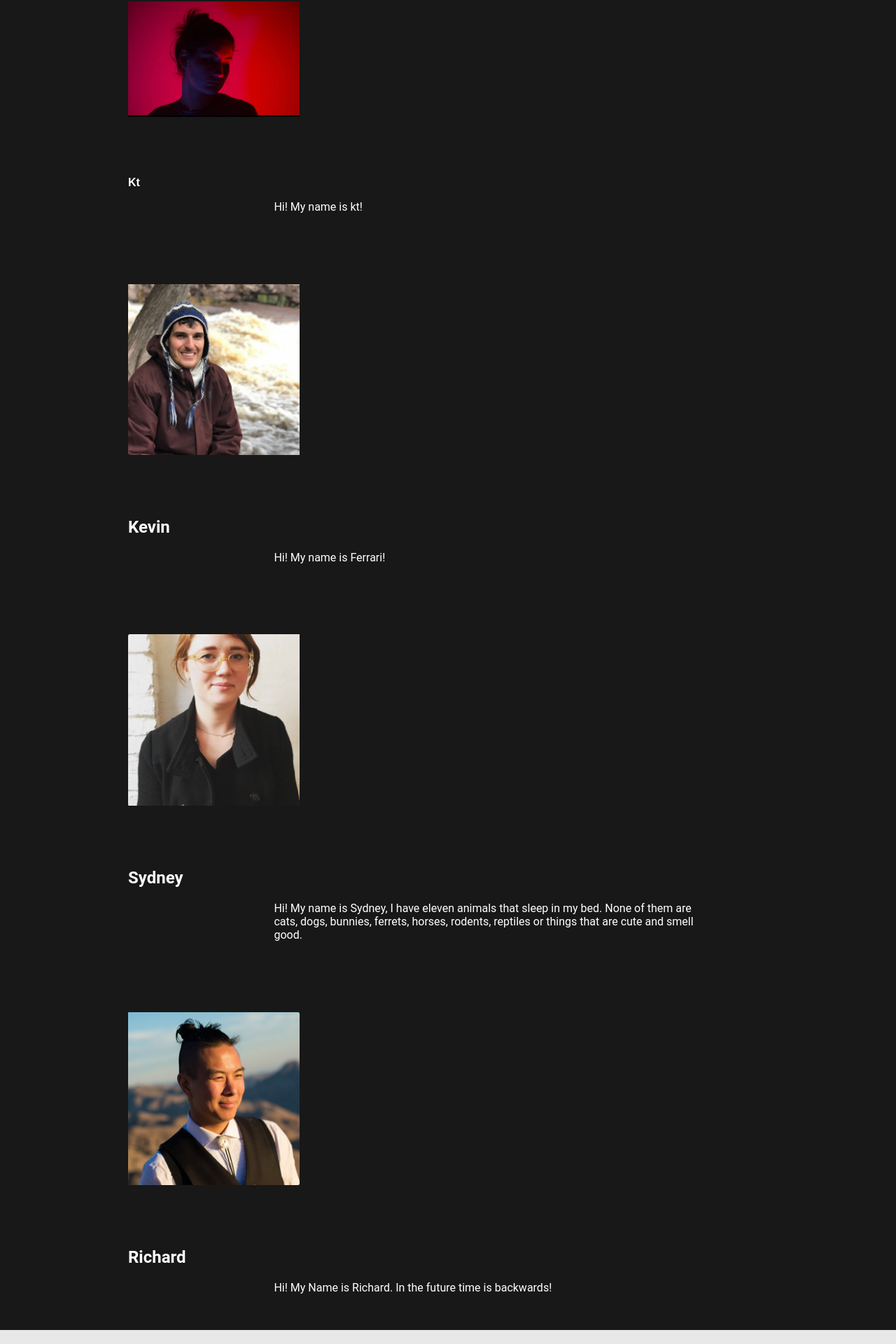
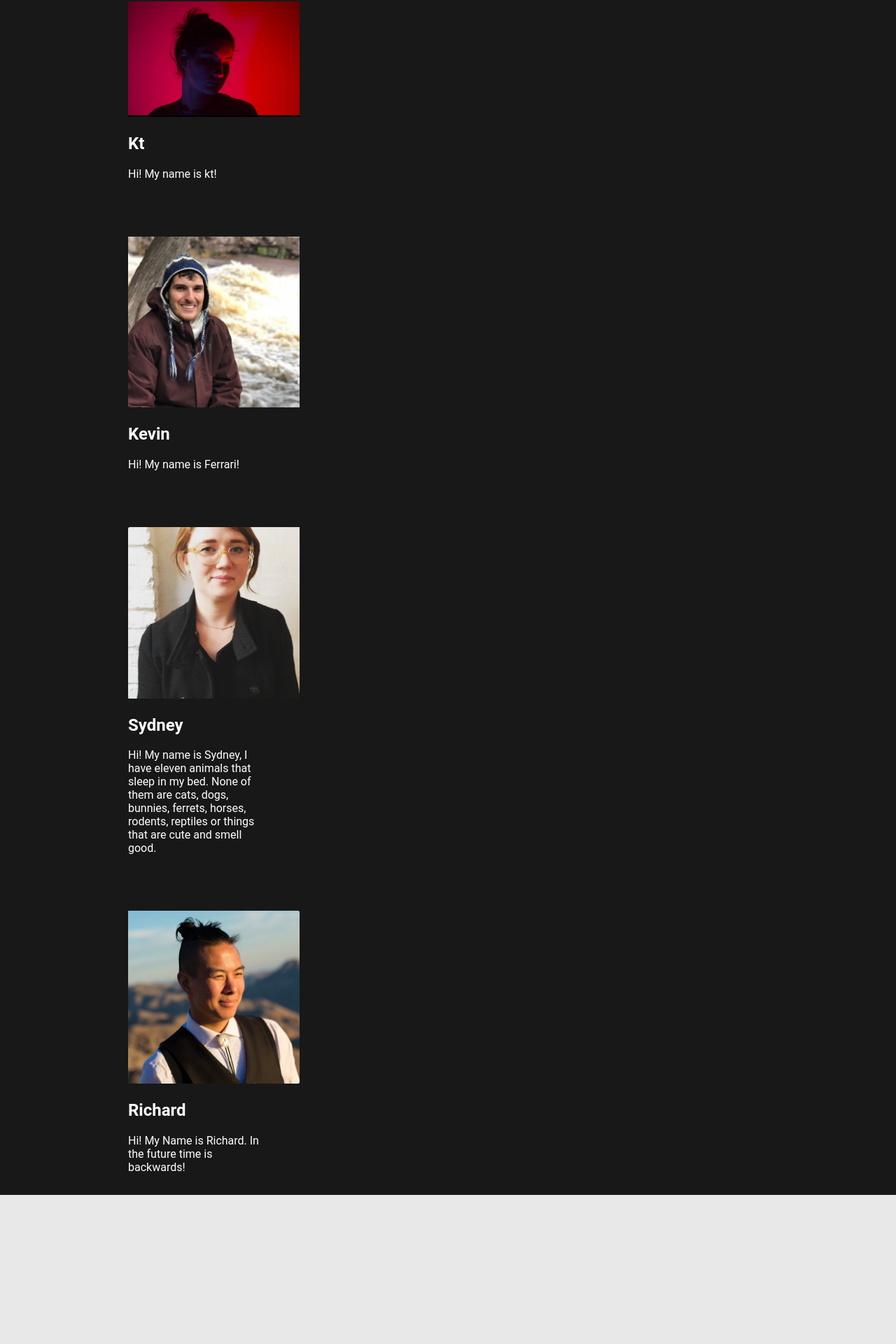
Before and after one commit to Gisaengchung/front-end, a React app: page /about-us in a window 1280 px wide. Shown: the part 98-2018 px from the top of the page at 70% size. After the commit the page ends 1825 px from the top, so only its background shows below. Built offline with nearby package versions, Linux system fonts and the light colour scheme; no server answers.

Commit message:
text for about us started

```diff
--- a/src/components/aboutUs/AboutUs.css
+++ b/src/components/aboutUs/AboutUs.css
@@ -6,6 +6,7 @@
 
 .personContainer {
   margin: 20px;
+  color: rgb(255, 255, 255);
 }
 
 .picContainer {
@@ -30,7 +31,5 @@ img {
   color: rgb(255, 255, 255);
   margin: 20px;
   border-radius: 10px;
-  padding: 30px;
-  margin: 5px;
 
 }
--- a/src/components/aboutUs/AboutUs.jsx
+++ b/src/components/aboutUs/AboutUs.jsx
@@ -16,70 +16,37 @@ export default function AboutUs() {
       <div className={styles.personContainer}>
 
         <div className={styles.picContainer}>
+
         <img className={styles.ktImage} src={kt} />
+        <h2>Kt</h2>
+        Hi! My name is kt!
         </div>
-
-        <div className={styles.textContainer}>
-          <h3>Kt</h3>
-          <p className="about-text">
-                Hi! My name is kt!
-          </p>
-        </div>
-
       </div>
-
-      {/* -------------------------------------------------------- */}
-
       <div className={styles.personContainer}>
 
         <div className={styles.picContainer}>
         <img className={styles.ktImage} src={kevin} />
+        <h2>Kevin</h2>
+                Hi! My name is Ferrari!
         </div>
-
-        <div className={styles.textContainer}>
-          <h2>Kevin</h2>
-          <p className="about-text">
-                Hi! My name is Ferrari!
-          </p>
-        </div>
-
       </div>
-
-      {/* -------------------------------------------------------- */}
-
       <div className={styles.personContainer}>
 
         <div className={styles.picContainer}>
         <img className={styles.ktImage} src={sydney} />
+        <h2>Sydney</h2>
+        Hi! My name is Sydney, I have eleven animals that sleep in my bed. None of them are cats, dogs, bunnies, ferrets, horses, rodents, reptiles or things that are cute and smell good.
         </div>
-
-        <div className={styles.textContainer}>
-          <h2>Sydney</h2>
-          <p className="about-text">
-                Hi! My name is Sydney, I have eleven animals that sleep in my bed. None of them are cats, dogs, bunnies, ferrets, horses, rodents, reptiles or things that are cute and smell good.
-          </p>
-        </div>
-
       </div>
-
-      {/* -------------------------------------------------------- */}
 
       <div className={styles.personContainer}>
 
         <div className={styles.picContainer}>
         <img className={styles.ktImage} src={rird} />
+        <h2>Richard</h2>
+        Hi! My Name is Richard. In the future time is backwards!
         </div>
-
-        <div className={styles.textContainer}>
-          <h2>Richard</h2>
-          <p className="about-text">
-                Hi! My Name is Richard. In the future time is backwards!
-          </p>
-        </div>
-
       </div>
-
-      {/* -------------------------------------------------------- */}
     </div>
 
   );
```
